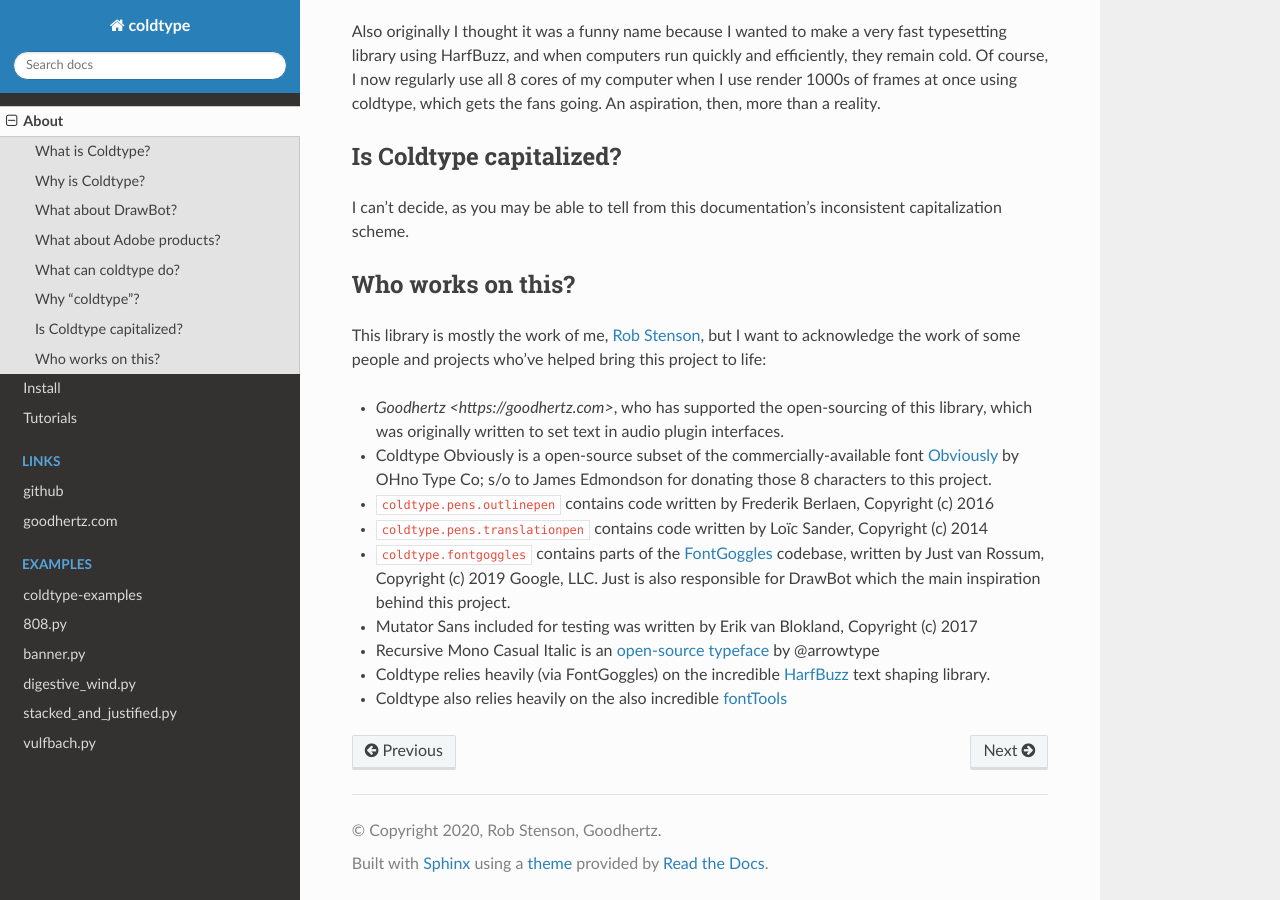
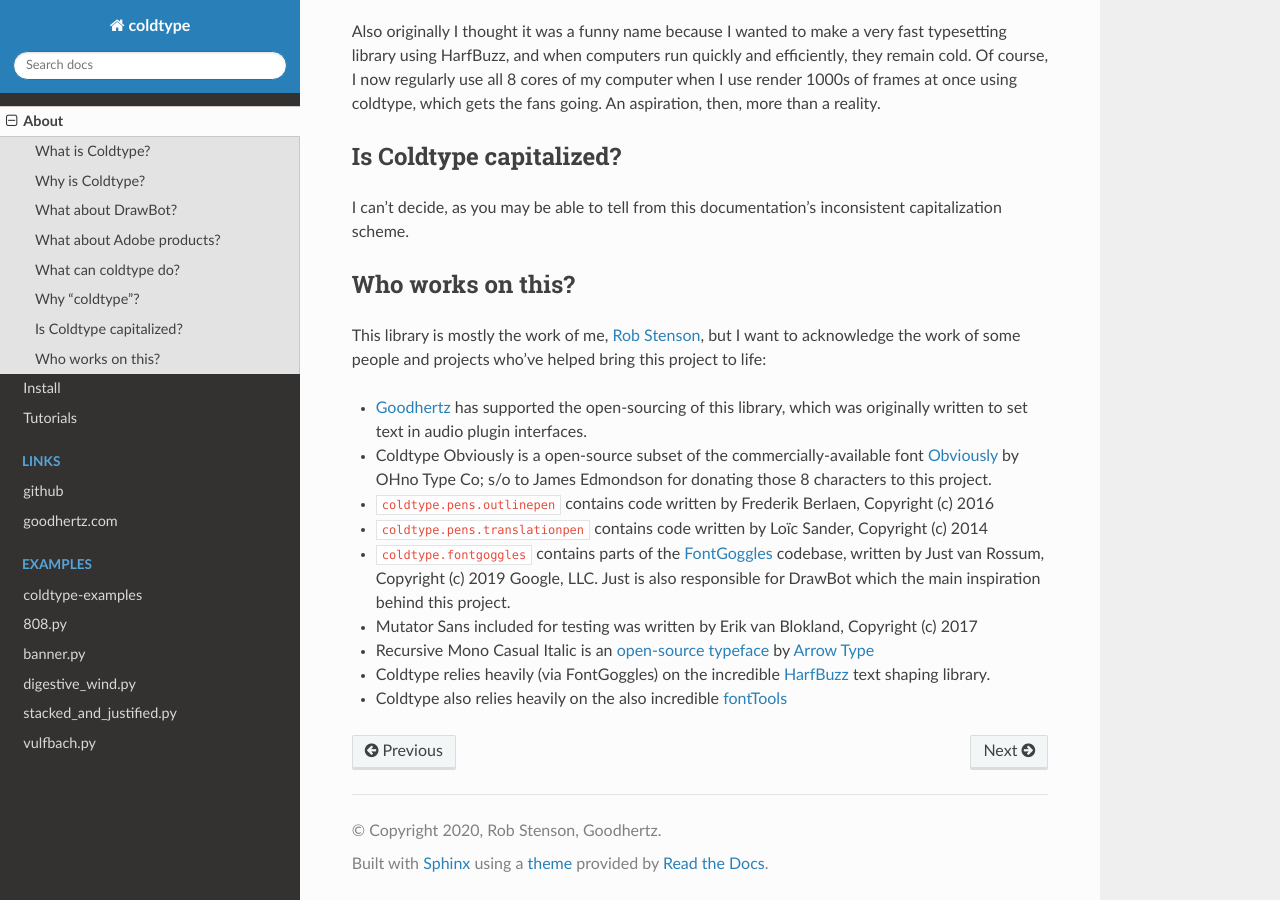
Before and after one commit to coldtype/coldtype, a Sphinx documentation site: the page built from docs/about.rst, in a window 1280 px wide and 900 px high, scrolled down 4765 px. Built offline with Sphinx 7.4.7 and the Read the Docs theme 2.0.0, drawn with Linux system fonts in a browser that asks for light colours; pages that are not in the unit, such as notebooks, are missing from menus.

Commit message:
fix doc syntax

```diff
--- a/docs/about.rst
+++ b/docs/about.rst
@@ -139,7 +139,7 @@
 
 This library is mostly the work of me, `Rob Stenson <https://robstenson.com>`_, but I want to acknowledge the work of some people and projects who’ve helped bring this project to life:
 
-* `Goodhertz <https://goodhertz.com>`, who has supported the open-sourcing of this library, which was originally written to set text in audio plugin interfaces.
+* `Goodhertz <https://goodhertz.com>`_ has supported the open-sourcing of this library, which was originally written to set text in audio plugin interfaces.
 
 * Coldtype Obviously is a open-source subset of the commercially-available font `Obviously <https://ohnotype.co/fonts/obviously>`_ by OHno Type Co; s/o to James Edmondson for donating those 8 characters to this project.
 
@@ -151,7 +151,7 @@
 
 * Mutator Sans included for testing was written by Erik van Blokland, Copyright (c) 2017
 
-* Recursive Mono Casual Italic is an `open-source typeface <https://github.com/arrowtype/recursive>`_ by @arrowtype
+* Recursive Mono Casual Italic is an `open-source typeface <https://github.com/arrowtype/recursive>`_ by `Arrow Type <https://www.arrowtype.com/>`_
 
 * Coldtype relies heavily (via FontGoggles) on the incredible `HarfBuzz <https://github.com/harfbuzz/harfbuzz>`_ text shaping library.
 
```
